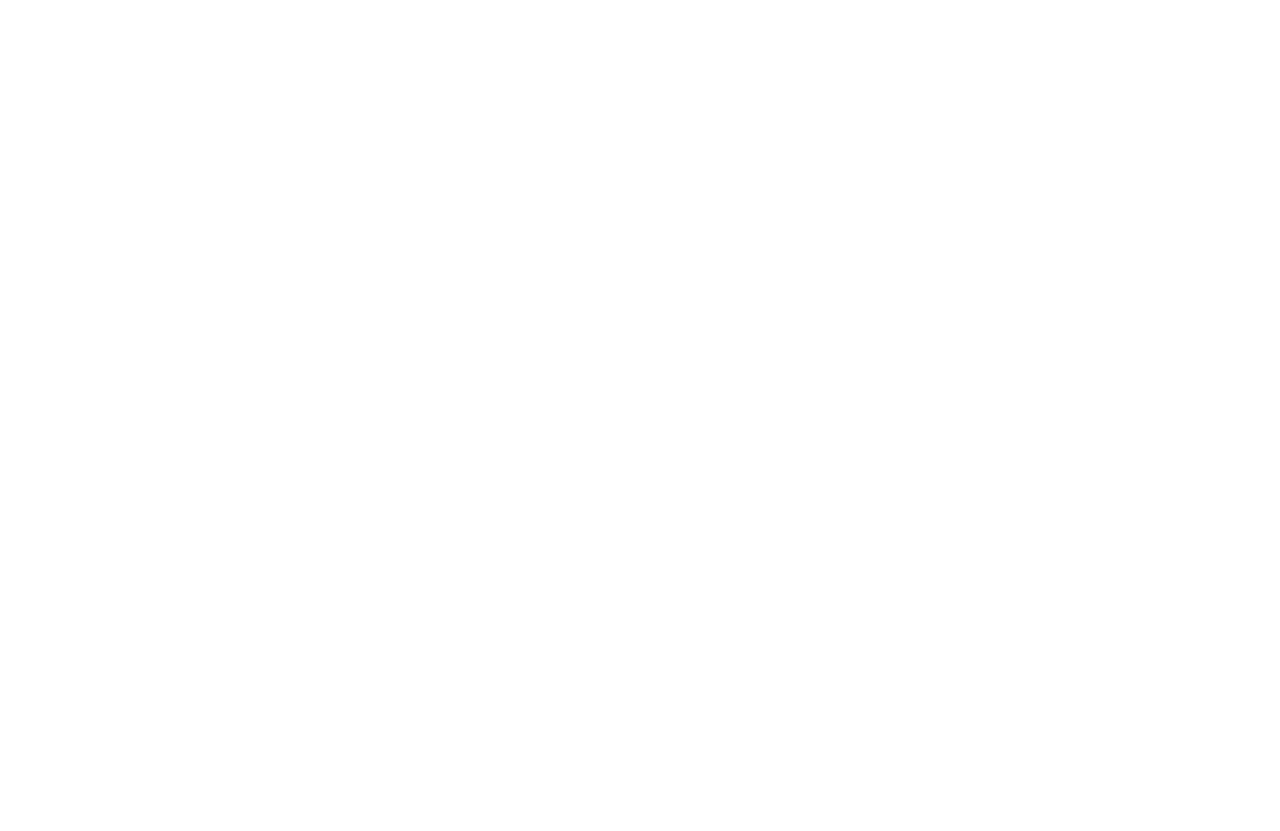
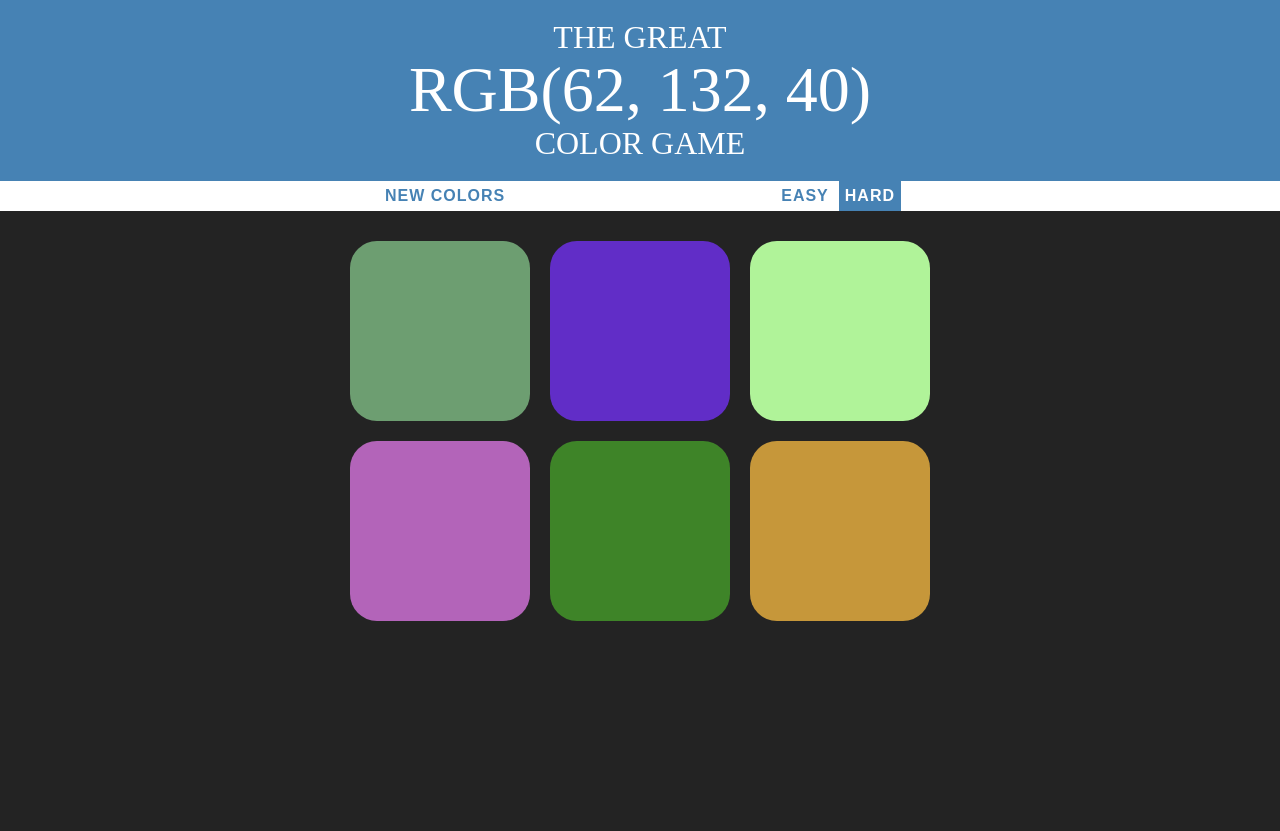
Before and after one commit to rowenasingh/colorGame, a plain HTML site: page colorGame.html in a window 1280 px wide. Before the commit the page ends 800 px from the top, so only its background shows below. Drawn offline with Linux system fonts and the light colour scheme.

Commit message:
Completed game

```diff
--- a/colorGame.css
+++ b/colorGame.css
@@ -1,48 +1,89 @@
-/*body:
-	background color= #232323;
-	margin= 0;
-	font-family= "Montserrat", "Avenir";
+body {
+	background-color: #232323;
+	margin: 0px;
+	font-family: "Montserrat", "Avenir";
+}
 
-*/
+h1 {
+	line-height: 1.1;
+	text-align: center;
+	font-weight: normal;
+	text-transform: uppercase;
+	color: white;
+	background-color: steelblue;
+	padding:20px 0px;
+	margin: 0px;
+}
 
-/*h1:
-	line height= 1.1;
-	background= steelblue;
-	padding= 20px 0;
-	margin= 0;
-*/
+/*make text in span element larger*/
+#bigger {
+	font-size: 2em;
+}
 
-/*button:
-	border= none;
-	background= none;
-	letter-spacing= 1px;
-	color= steelblue;
-	font-size= inherit;
-	outline= none;
-	transition= all 0.3s;
-	-webkit-transition= all 0.3s;
-	-moz-transition= all 0.3s;
-*/
+button {
+	border: none;
+	background: none;
+	letter-spacing: 1px;
+	padding-top: 6px;
+	padding-bottom: 6px;
+	color: steelblue;
+	font-size: inherit;
+	text-transform: uppercase;
+	font-weight: bold;
+	outline: none;
+	transition: all 0.3s;
+	-webkit-transition: all 0.3s;
+	-moz-transition: all 0.3s;
+}
 
-/* squares:
-	width= 30%;
-	padding-bottom= 30%;
-	float= left;
-	margin= 1.66%;
-	transition= background 0.5s;
-	-webkit-transition= background 0.5s;
-	-moz-transition= background 0.5s;
-}*/
+/*change color of button when pressed*/
+.invert {
+	background-color: steelblue;
+	color:white;
+}
 
-/* container of squares:
-	maximum width = 600px
-*/
+/*change color of button when hovered over*/
+button:hover {
+	background-color: steelblue;
+	color: white;
+	padding-top:6px;
+	padding-bottom:6px;
+}
 
-/*message:
-	display= inline-block;
-	width= 20%;
-*/
+.squares {
+	width: 30%;
+	padding-bottom: 30%;
+	float: left;
+	margin: 1.66%;
+	transition: background 0.5s;
+	-webkit-transition: background 0.5s;
+	-moz-transition: background 0.5s;
+	background: white;
+	border-radius: 27px;
+}
 
-/*menu bar:
-	height= 30px;
-*/
+/*style div that holds squares*/
+#container {
+	max-width: 600px;
+	height: 600px;
+	margin: auto;
+	margin-top: 20px;
+}
+
+/*styling for span element that displays message*/
+#message {
+	display: inline-block;
+	width: 20%;
+	text-align: center;
+}
+
+#menu-bar {
+	height: 30px;
+	background-color: white;
+	text-align:center;
+}
+
+/*hide squares*/
+.visibility {
+	visibility: hidden;
+}
--- a/colorGame.html
+++ b/colorGame.html
@@ -2,10 +2,37 @@
 <html lang="en">
 <head>
 	<meta charset="utf-8">
+	<meta name="viewport" content="width=device-width, initial-scale=1">
 	<link rel="stylesheet" type="text/css" href="colorGame.css">
 	<title>Color Game</title>
 </head>
 <body>
+	<header>
+		<h1>the great
+		<br>
+		<!-- sapn to make text larger than the rest of the heading -->
+		<span id="bigger">rgb(Num, Num, Num)</span>
+		<br>
+		color game</h1>
+
+		<!-- div for menu bar with buttons -->
+		<div id="menu-bar">
+			<button>New Colors</button>
+			<span id="message">message</span>
+			<button>Easy</button>
+			<button>Hard</button>
+		</div>
+	</header>
+
+	<!-- div to hold all squares -->
+	<div id="container">
+		<div class="squares"></div>
+		<div class="squares"></div>
+		<div class="squares"></div>
+		<div class="squares"></div>
+		<div class="squares"></div>
+		<div class="squares"></div>
+	</div>
 
 	<script type="text/javascript" src="colorGame.js"></script>
 </body>
--- a/colorGame.js
+++ b/colorGame.js
@@ -0,0 +1,147 @@
+var menubuttons = document.getElementsByTagName("button");
+var newgame = document.getElementsByTagName("button")[0];
+var squares = document.getElementsByClassName("squares");
+var h1 = document.querySelector("h1");
+var message = document.getElementById("message");
+var displayRGB = document.getElementById("bigger");
+var easy = document.getElementsByTagName("button")[1];
+var hard = document.getElementsByTagName("button")[2];
+
+// load the page on hard mode
+hard.classList.add("invert");
+var hardFlag = true;
+
+// add invert class to menu buttons to change color when clicked
+for (var i = 1; i < menubuttons.length; i++) {
+	menubuttons[i].addEventListener("click", function() {
+		this.classList.add("invert");
+	});
+}
+
+// keep message area "blank"
+message.style.color = "white";
+
+// create winning number for hard mode
+var hardWinNum;
+
+// create winning number for easy mode
+var easyWinNum;
+
+function winningNumber() {
+	if (hard.className === "invert") {
+		console.log(hardWinNum);
+		displayRGB.innerHTML = squares[hardWinNum].style.background;
+	}
+	if (easy.className === "invert") {
+		console.log(easyWinNum);
+		displayRGB.innerHTML = squares[easyWinNum].style.background;
+	}
+}
+
+// change color of all  squares when new colors button is clicked
+hard.addEventListener("click", newColors);
+easy.addEventListener("click", newColors);
+newgame.addEventListener("click", newColors);
+function newColors() {
+	newgame.innerHTML = "New Colors";
+	h1.style.background = "steelblue";
+	message.style.color = "white";
+
+	if (this === easy) {
+		easyMode();
+		hardFlag = false;
+	}
+	if (this === hard) {
+		hardMode();
+		hardFlag = true;
+	}
+
+	if (hardFlag) {
+		hardMode();
+	}
+
+	else {
+		easyMode();
+	}
+}
+
+// call newColors() whenever the page is reloaded
+newColors();
+
+// what to do when squares are clicked
+for (var i = 0; i < squares.length; i++) {
+	squares[i].addEventListener("click", function() {
+		if (hard.className === "invert") {
+			if (this.style.background === squares[hardWinNum].style.background) {
+				for (var i = 0; i < squares.length; i++) {
+					squares[i].style.background = squares[hardWinNum].style.background;
+				}
+				h1.style.background = squares[hardWinNum].style.background;
+				message.style.color = "black";
+				message.innerHTML = "You won!";
+				newgame.innerHTML = "Play again?";
+			}
+			else if (this.style.background !== squares[hardWinNum].style.background) {
+				message.style.color = "black";
+				message.innerHTML = "Try again.";
+				this.style.background = "#232323";
+			}
+		}
+		if (easy.className === "invert") {
+			if (this.style.background === squares[easyWinNum].style.background) {
+				for (var i = 0; i < squares.length / 2; i++) {
+					squares[i].style.background = squares[easyWinNum].style.background;
+				}
+				h1.style.background = squares[easyWinNum].style.background;
+				message.style.color = "black";
+				message.innerHTML = "You won!";
+				newgame.innerHTML = "Play again?";
+			}
+			else if (this.style.background !== squares[easyWinNum].style.background) {
+				message.style.color = "black";
+				message.innerHTML = "Try again.";
+				this.style.background = "#232323";
+			}
+		}
+	})
+}
+
+function hardMode() {
+	easy.classList.remove("invert");
+	hardWinNum = (Math.floor(6*Math.random()));
+	for (var i = 3; i < 6; i++) {
+		squares[i].classList.remove("visibility");
+	}
+
+	for (var i = 0; i < squares.length; i++) {
+		// random color
+		var r = Math.floor(256*Math.random());
+		var g = Math.floor(256*Math.random());
+		var b = Math.floor(256*Math.random());
+
+		var rgb = "rgb(" + r + ", " + g + ", " + b + ")";
+		squares[i].style.background = rgb;
+		console.log(rgb);
+	}
+	winningNumber();
+}
+
+function easyMode() {
+	hard.classList.remove("invert");
+	easyWinNum = (Math.floor(3*Math.random()));
+	for (var i = 3; i < 6; i++) {
+		squares[i].classList.add("visibility");
+		squares[i].style.background = "#232323";
+	}
+	for (var i = 0; i < squares.length / 2; i++) {
+		// random color
+		var r = Math.floor(256*Math.random());
+		var g = Math.floor(256*Math.random());
+		var b = Math.floor(256*Math.random());
+
+		var rgb = "rgb(" + r + ", " + g + ", " + b + ")";
+		squares[i].style.background = rgb;
+		console.log(rgb);
+	}
+	winningNumber();
+}
```
